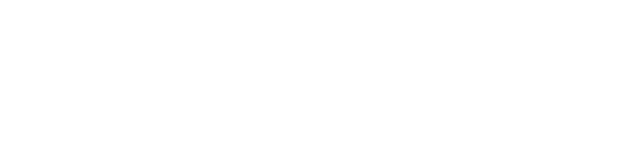
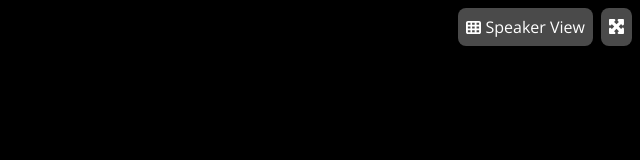
Before and after one commit to meta-ela/html-css-zoom, a plain HTML site: page index.html in a window 1280 px wide. Shown: the whole page, without its empty margins (640-1280 px from the left). Drawn offline with nearby package versions, Linux system fonts and the light colour scheme.

Commit message:
Adds view bar

```diff
--- a/css/style.css
+++ b/css/style.css
@@ -1,5 +1,42 @@
+@import url('https://fonts.googleapis.com/css2?family=Open+Sans:wght@400;700&display=swap');
+
 * {
     margin: 0;
     padding: 0;
     box-sizing: border-box;
 }
+
+body {
+    font-family: 'Open Sans', sans-serif;
+    color: white;
+    background-color: black;
+}
+
+:root {
+    --grey-bar-color: #4a4a4a;
+
+}
+
+.flex {
+    display: flex;
+}
+
+
+
+.view-mode-container {
+    gap: 0.5rem;
+    justify-content: end;
+    padding: 0.5rem;
+}
+
+.small-icon {
+    width: 15px;
+}
+
+.view-mode {
+    background-color: var(--grey-bar-color);
+    padding: 0.5rem;
+    border-radius: 8px;
+    gap: 0.3rem;
+    align-items: center;
+}
--- a/index.html
+++ b/index.html
@@ -6,13 +6,21 @@
     <meta name="viewport" content="width=device-width, initial-scale=1.0">
     <title>Zoom Boolean</title>
 
+    <link rel="stylesheet" href="https://cdnjs.cloudflare.com/ajax/libs/font-awesome/6.1.1/css/all.min.css">
     <link rel="stylesheet" href="css/style.css">
 </head>
 <body>
     <!-- barra speaker view -->
     <div class="section">
-        <div></div>
-        <div></div>
+        <div class="flex view-mode-container">
+            <div class="view-mode flex">
+                <svg xmlns="http://www.w3.org/2000/svg" viewBox="0 0 512 512" fill="currentColor" class="small-icon"><!--! Font Awesome Pro 6.1.1 by @fontawesome - https://fontawesome.com License - https://fontawesome.com/license (Commercial License) Copyright 2022 Fonticons, Inc. --><path d="M448 32C483.3 32 512 60.65 512 96V416C512 451.3 483.3 480 448 480H64C28.65 480 0 451.3 0 416V96C0 60.65 28.65 32 64 32H448zM152 96H64V160H152V96zM208 160H296V96H208V160zM448 96H360V160H448V96zM64 288H152V224H64V288zM296 224H208V288H296V224zM360 288H448V224H360V288zM152 352H64V416H152V352zM208 416H296V352H208V416zM448 352H360V416H448V352z"/></svg>
+                <span>Speaker View</span>
+            </div>
+            <div class="view-mode flex">
+                <svg xmlns="http://www.w3.org/2000/svg" viewBox="0 0 448 512" fill="currentColor" class="small-icon"><!--! Font Awesome Pro 6.1.1 by @fontawesome - https://fontawesome.com License - https://fontawesome.com/license (Commercial License) Copyright 2022 Fonticons, Inc. --><path d="M447.1 319.1v135.1c0 13.26-10.75 23.1-23.1 23.1h-135.1c-12.94 0-24.61-7.781-29.56-19.75c-4.906-11.1-2.203-25.72 6.937-34.87l30.06-30.06L224 323.9l-71.43 71.44l30.06 30.06c9.156 9.156 11.91 22.91 6.937 34.87C184.6 472.2 172.9 479.1 160 479.1H24c-13.25 0-23.1-10.74-23.1-23.1v-135.1c0-12.94 7.781-24.61 19.75-29.56C23.72 288.8 27.88 288 32 288c8.312 0 16.5 3.242 22.63 9.367l30.06 30.06l71.44-71.44L84.69 184.6L54.63 214.6c-9.156 9.156-22.91 11.91-34.87 6.937C7.798 216.6 .0013 204.9 .0013 191.1v-135.1c0-13.26 10.75-23.1 23.1-23.1h135.1c12.94 0 24.61 7.781 29.56 19.75C191.2 55.72 191.1 59.87 191.1 63.1c0 8.312-3.237 16.5-9.362 22.63L152.6 116.7l71.44 71.44l71.43-71.44l-30.06-30.06c-9.156-9.156-11.91-22.91-6.937-34.87c4.937-11.95 16.62-19.75 29.56-19.75h135.1c13.26 0 23.1 10.75 23.1 23.1v135.1c0 12.94-7.781 24.61-19.75 29.56c-11.1 4.906-25.72 2.203-34.87-6.937l-30.06-30.06l-71.43 71.43l71.44 71.44l30.06-30.06c9.156-9.156 22.91-11.91 34.87-6.937C440.2 295.4 447.1 307.1 447.1 319.1z"/></svg>
+            </div>
+        </div>
     </div>
 
     <!-- sezione principale con finestre video -->
```
